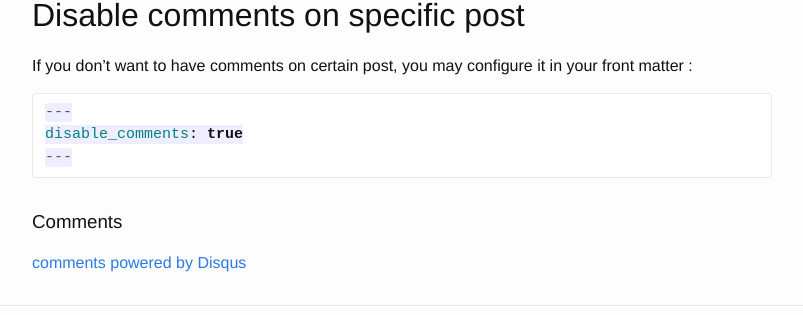
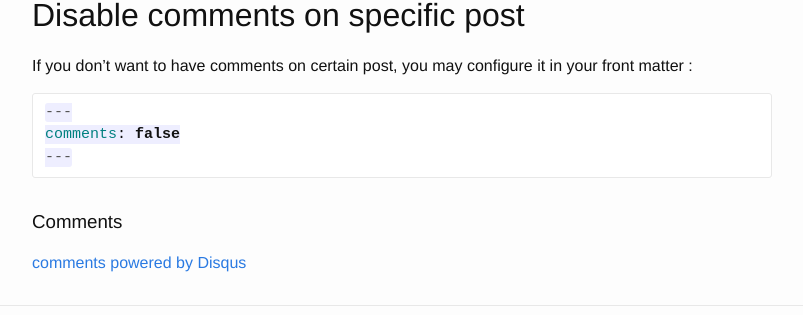
Before and after one commit to Isammoc/jekyll-theme, a Jekyll site: the page built from _posts/2015-11-08-disqus.md, in a window 1280 px wide. Shown: the part 468-783 px from the top of the page, without its empty margins (238-1041 px from the left). Built offline with Jekyll 4.4.1, drawn with Linux system fonts in a browser that asks for light colours; Markdown is read by kramdown in place of the engine named in the settings; comment, search, counter and statistics services are not loaded.

Commit message:
Change comments configuration
Better comprehension to disabling comments.

 * Before : disable_comments: true
 * After : comments: false

````diff
--- a/_layouts/post.html
+++ b/_layouts/post.html
@@ -13,13 +13,11 @@
   </article>
 
 <!-- Disqus comments -->
-{% if site.disqus %}
-	{% unless page.disable_comments %}
-    <div class="archive readmore">
-        <h3>Comments</h3>
-        {% include disqus.html %}
-    </div>
-	{% endunless %}
+{% if site.disqus and page.comments != false %}
+  <div class="archive readmore">
+      <h3>Comments</h3>
+      {% include disqus.html %}
+  </div>
 {% endif %}
 
 </div>
--- a/_posts/2015-11-08-disqus.md
+++ b/_posts/2015-11-08-disqus.md
@@ -20,6 +20,6 @@
 
 ```yaml
 ---
-disable_comments: true
+comments: false
 ---
 ```
--- a/_posts/2015-11-08-welcome-to-jekyll.markdown
+++ b/_posts/2015-11-08-welcome-to-jekyll.markdown
@@ -3,7 +3,7 @@
 title:  "Welcome to Jekyll!"
 date:   2015-11-08 14:17:20
 categories: jekyll update
-disable_comments: true
+comments: false
 author:
   name: Jekyll team
   github: jekyll
````
